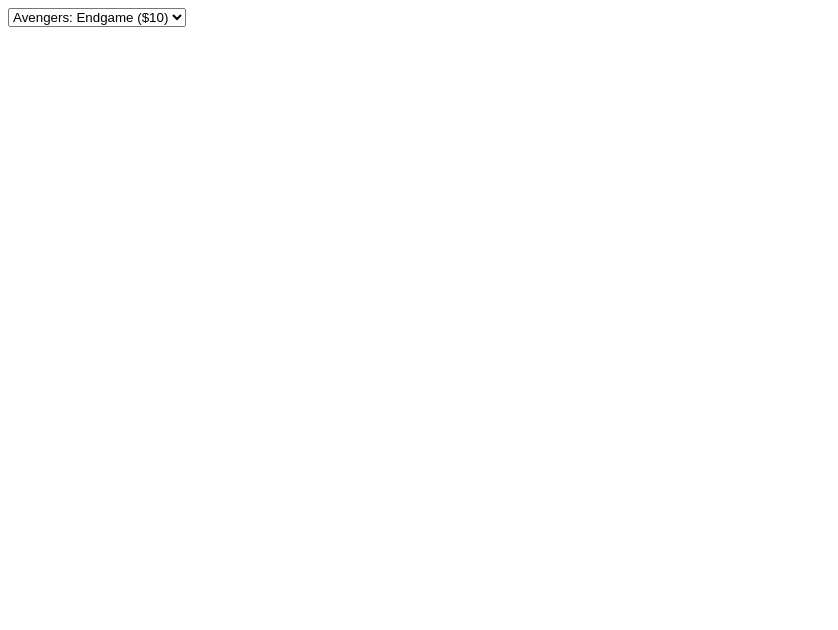
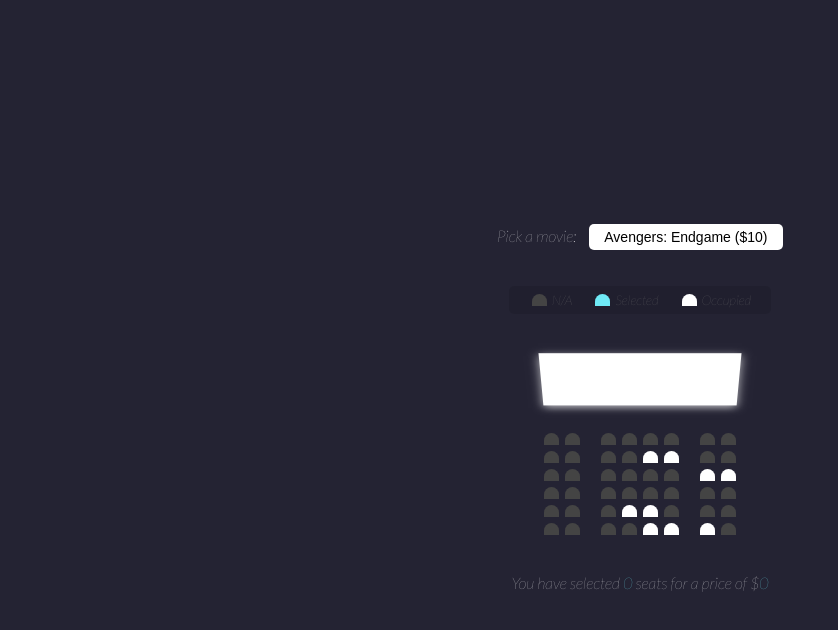
Before and after one commit to think101/movie-seat-booking, a plain HTML site: page index.html in a window 1280 px wide. Shown: the whole page, without its empty margins (0-838 px from the left). Drawn offline with Linux system fonts and the light colour scheme.

Commit message:
add css file

```diff
--- a/index.html
+++ b/index.html
@@ -9,7 +9,7 @@
 </head>
 <body>
     <div class="movie-container">
-        <label for="Pick a movie:"></label>
+        <label>Pick a movie:</label>
         <select id="movie">
             <option value="10">Avengers: Endgame ($10)</option>
             <option value="12">Joker ($12)</option>
@@ -18,6 +18,88 @@
         </select>
     </div>
 
+    <ul class="showcase">
+        <li>
+            <div class="seat"></div>
+            <small>N/A</small>
+        </li>
+        <li>
+            <div class="seat selected"></div>
+            <small>Selected</small>
+        </li>
+        <li>
+            <div class="seat occupied"></div>
+            <small>Occupied</small>
+        </li>
+    </ul>
+
+    <div class="container">
+        <div class="screen"></div>
+
+        <div class="row">
+            <div class="seat"></div>
+            <div class="seat"></div>
+            <div class="seat"></div>
+            <div class="seat"></div>
+            <div class="seat"></div>
+            <div class="seat"></div>
+            <div class="seat"></div>
+            <div class="seat"></div>
+        </div>
+        <div class="row">
+            <div class="seat"></div>
+            <div class="seat"></div>
+            <div class="seat"></div>
+            <div class="seat"></div>
+            <div class="seat occupied"></div>
+            <div class="seat occupied"></div>
+            <div class="seat"></div>
+            <div class="seat"></div>
+        </div>
+        <div class="row">
+            <div class="seat"></div>
+            <div class="seat"></div>
+            <div class="seat"></div>
+            <div class="seat"></div>
+            <div class="seat"></div>
+            <div class="seat"></div>
+            <div class="seat occupied"></div>
+            <div class="seat occupied"></div>
+        </div>
+        <div class="row">
+            <div class="seat"></div>
+            <div class="seat"></div>
+            <div class="seat"></div>
+            <div class="seat"></div>
+            <div class="seat"></div>
+            <div class="seat"></div>
+            <div class="seat"></div>
+            <div class="seat"></div>
+        </div>
+        <div class="row">
+            <div class="seat"></div>
+            <div class="seat"></div>
+            <div class="seat"></div>
+            <div class="seat occupied"></div>
+            <div class="seat occupied"></div>
+            <div class="seat"></div>
+            <div class="seat"></div>
+            <div class="seat"></div>
+        </div>
+        <div class="row">
+            <div class="seat"></div>
+            <div class="seat"></div>
+            <div class="seat"></div>
+            <div class="seat"></div>
+            <div class="seat occupied"></div>
+            <div class="seat occupied"></div>
+            <div class="seat occupied"></div>
+            <div class="seat"></div>
+        </div>
+    </div>
+
+    <p class="text">
+        You have selected <span id="count">0</span> seats for a price of $<span id="total">0</span></p>
 
     <script src="script.js"></script>
 </body>
--- a/style.css
+++ b/style.css
@@ -0,0 +1,115 @@
+@import url('https://fonts.googleapis.com/css2?family=Lato:ital,wght@1,100&display=swap');
+
+* {
+    box-sizing: border-box;
+}
+
+body {
+    background-color: #242333;
+    color: #fff;
+    display: flex;
+    flex-direction: column;
+    align-items: center;
+    justify-content: center;
+    height: 100vh;
+    font-family: 'Lato', sans-serif;
+    margin: 0;
+}
+
+.movie-container {
+    margin: 20px 0;
+}
+
+.movie-container select {
+    background-color: #fff;
+    border: 0;
+    border-radius: 5px;
+    font-size: 14px;
+    margin-left: 10px;
+    padding: 5px 15px 5px 15px;
+    -moz-appearance: none;
+    -webkit-appearance: none;
+    appearance: none;
+}
+
+.container {
+    perspective: 1000px;
+    margin-bottom: 30px;
+}
+
+.seat {
+    background-color: #444;
+    height: 12px;
+    width: 15px;
+    margin: 3px;
+    border-top-left-radius: 12px;
+    border-top-right-radius: 12px;
+}
+
+.seat.selected {
+    background-color: #6feaf6;
+}
+
+.seat.occupied {
+    background-color: #fff;
+}
+
+.seat:nth-of-type(2) {
+    margin-right: 18px;
+}
+
+.seat:nth-last-of-type(2) {
+    margin-left: 18px;
+}
+
+.seat:not(.occupied):hover {
+    cursor: pointer;
+    transform: scale(1.2);
+}
+
+.showcase .seat:not(.occupied):hover {
+    cursor: default;
+    transform: scale(1);
+}
+
+.showcase {
+    background: rgba(0,0,0,0.1);
+    padding: 5px 10px;
+    border-radius: 5px;
+    color: #777;
+    list-style-type: none;
+    display: flex;
+    justify-content: space-between;
+}
+
+.showcase li {
+    display: flex;
+    align-items: center;
+    justify-content: center;
+    margin: 0 10px;
+}
+
+.showcase li small {
+    margin-left: 2px;
+}
+
+.row {
+    display: flex;
+}
+
+.screen {
+    background-color: #fff;
+    height: 70px;
+    width: 100%;
+    margin: 15px 0;
+    transform: rotateX(-45deg);
+    box-shadow: 0 3px 10px rgba(255,255,255,0.7);
+}
+
+p.text {
+    margin: 5px 0;
+}
+
+p.text span {
+    color: #6feaf6;
+}
```
